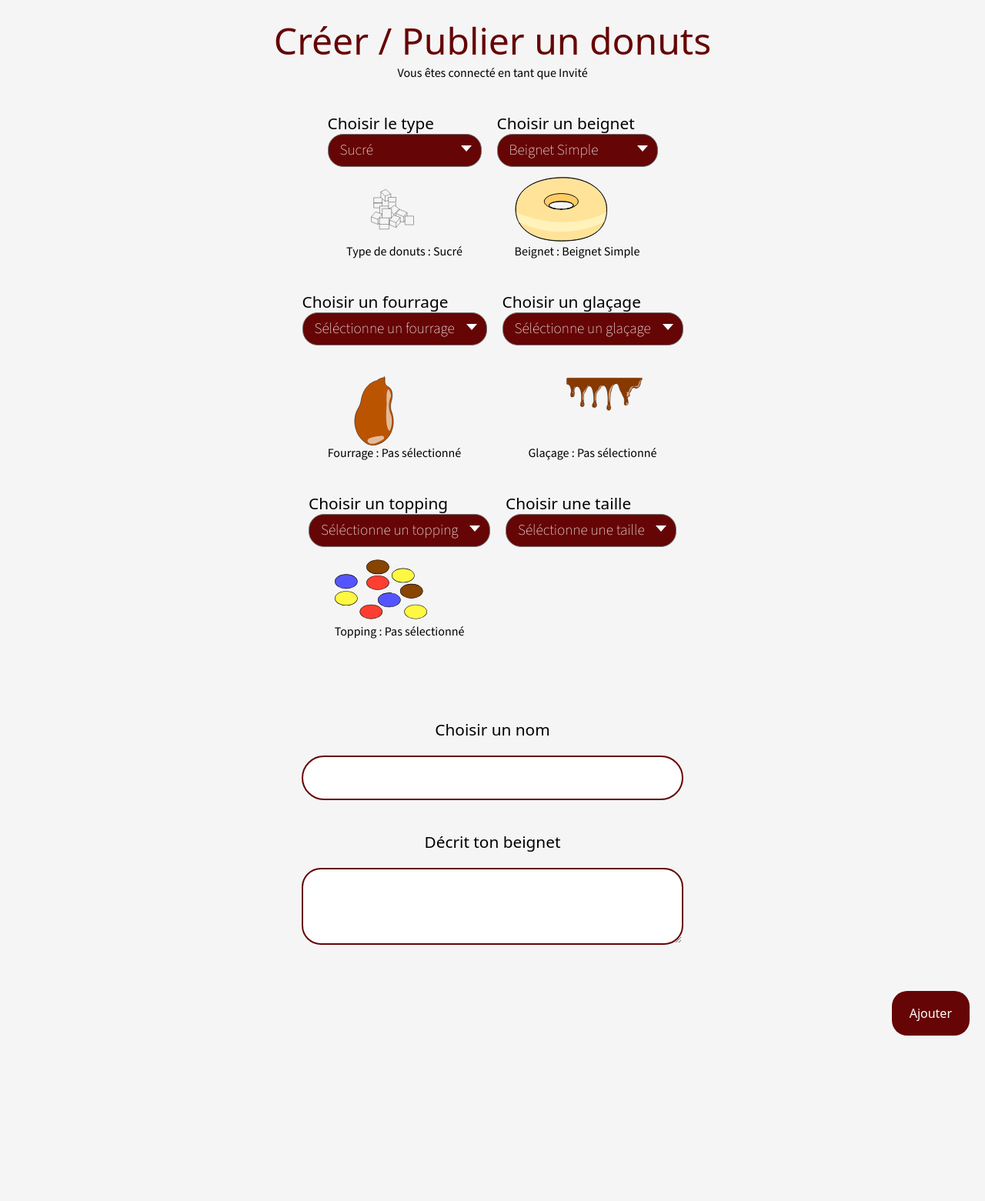
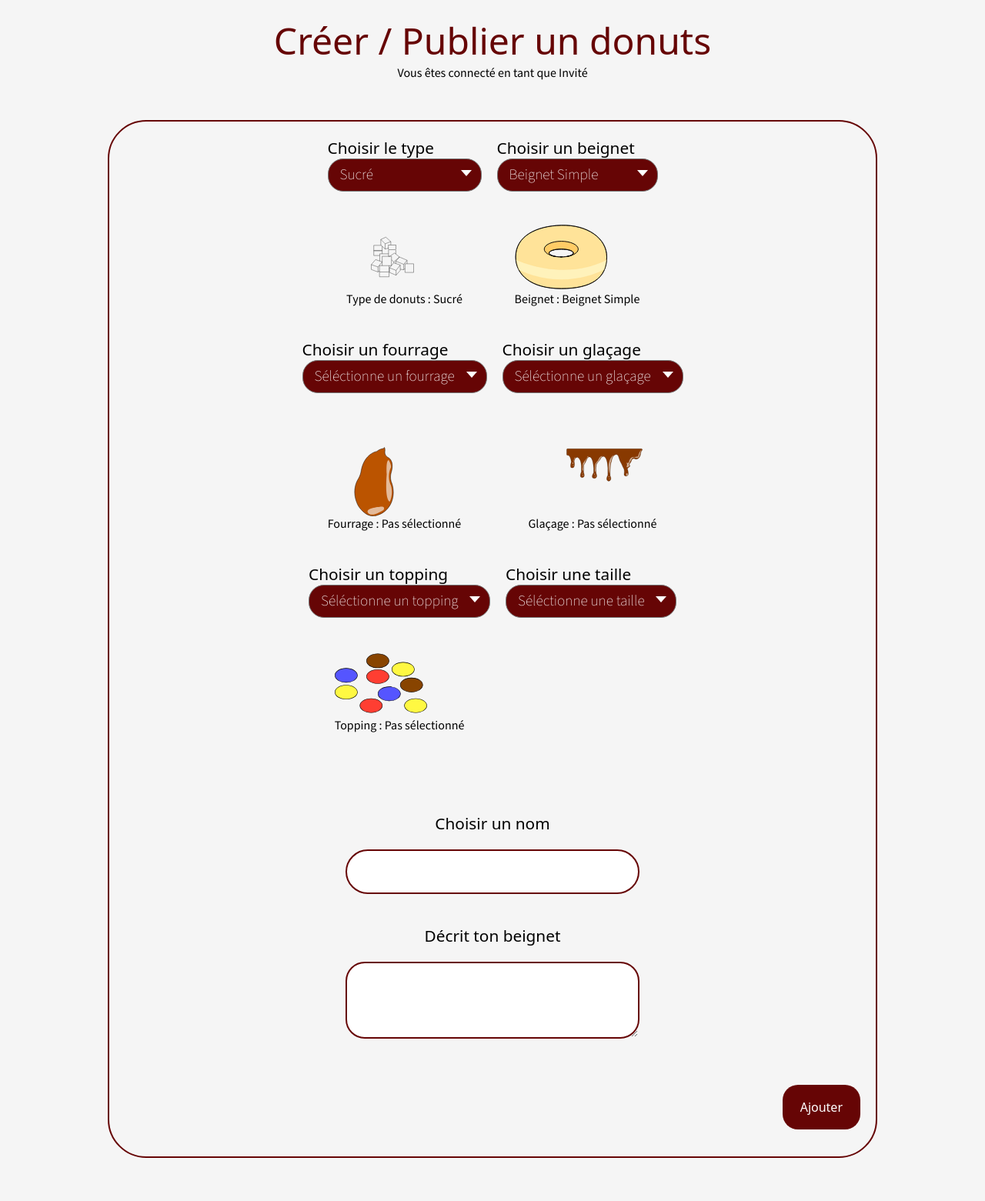
Before and after one commit to LohanVapaille/sweet-place-culinary-community-platform, a PHP site: page /creersondonuts.php in a window 1280 px wide. Shown: the part 110-1671 px from the top of the page at 77% size. After the commit the page ends 1615 px from the top, so only its background shows below. Run offline with PHP 8.4, Linux system fonts and the light colour scheme; data comes from the database, SQL or seed files in the repository; some web fonts are replaced.

Commit message:
Page creer v1

```diff
--- a/css/creer.css
+++ b/css/creer.css
@@ -24,9 +24,16 @@ h1 {
   justify-content: center;
   gap: 10px;
   width: 100%;
-  margin-bottom: 180px;
+  margin-bottom: 40px;
   padding: 20px;
   position: relative;
+}
+
+.content {
+  border: 2px solid #660505;
+  border-radius: 50px;
+  margin: 30px;
+  max-width: 1000px;
 }
 
 .connect {
@@ -139,7 +146,7 @@ textarea {
 .input-object {
   display: flex;
   flex-direction: column;
-  gap: 10px;
+  gap: 40px;
   align-items: center;
   justify-content: space-between;
   margin-bottom: 20px;
```
